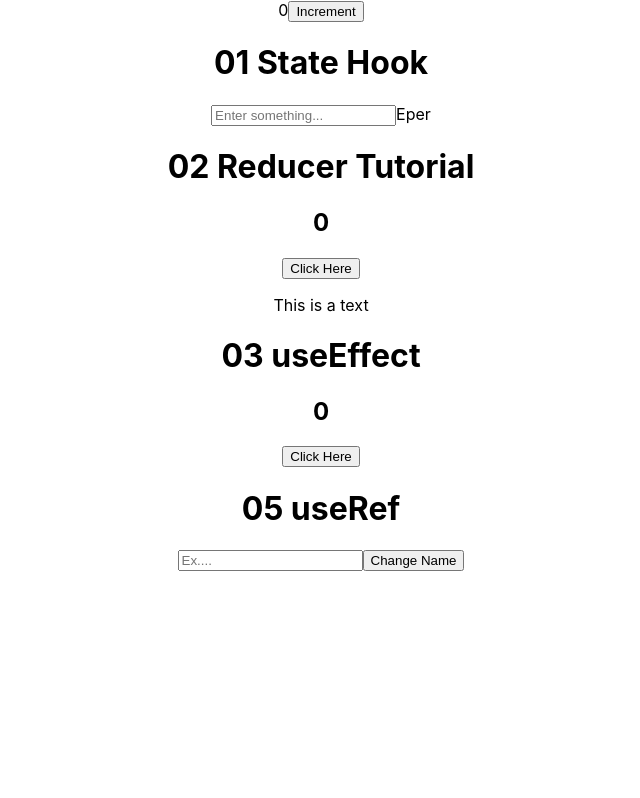
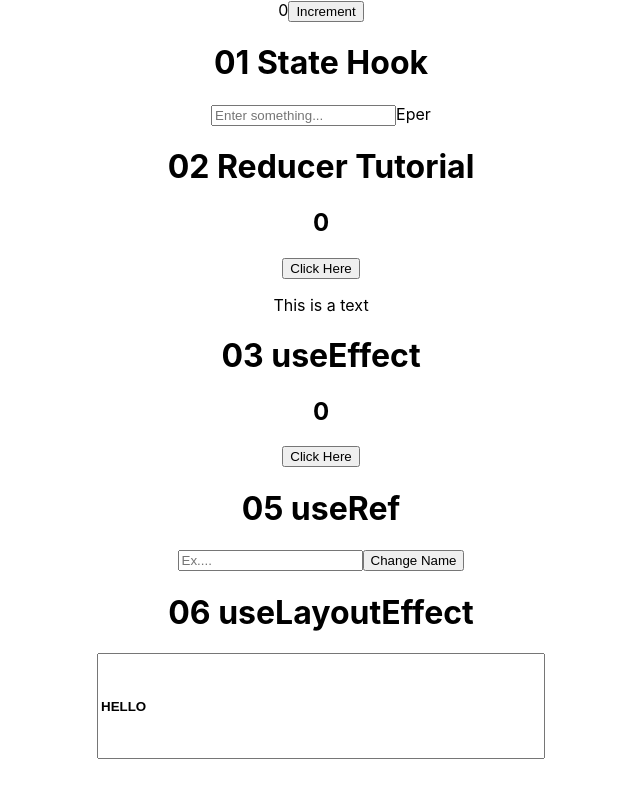
Before and after one commit to jenniferdevega/react-hooks-usestate, a React (Create React App) app: page / in a window 1280 px wide. Shown: the whole page, without its empty margins (319-959 px from the left). Built offline with nearby package versions, Linux system fonts and the light colour scheme; no server answers.

Commit message:
useLayoutEffect usage

```diff
--- /dev/null
+++ b/src/TutorialLayoutEffect.js
@@ -0,0 +1,38 @@
+import { useLayoutEffect, useEffect, useRef } from "react";
+
+const TutorialLayoutEffect = () => {
+    const inputRef = useRef(null);
+
+    /*
+        The useLayoutEffect is called before than useEffect upon rendering.
+        Because useLayoutEffect is fundamentally called in an earlier stage of your page rendering than useEffect.
+        When react recognizes that they need to render the components it goes to different stages:
+            1. Understanding where the component is
+            2. Understanding if there's any changes to the state of the component
+            3. Rendering the component
+            4. Printing the value of the components to the website or actually showing it to the user
+                Here's where it changes between the useEffect and useLayoutEffect
+                    When we call the useEffect, it will do everything it can to show and print the stuff to the user and then call
+                        the useEffect. Most of the time the useEffect is only called after you render the page because it changes so fast
+                        we don't seee the changes appearing.
+                    However, for API calls it takes a while to load the data
+
+                    useEffect is called after everything render to the page and shown to the user, where useLayoutEffect is before
+    */
+    useLayoutEffect(() => {
+        console.log(inputRef.current.value);
+    }, []);
+
+    useEffect(() => {
+        inputRef.current.value = "HELLO";
+    }, []);
+
+    return(
+        <div className="App">
+            <h1>06 useLayoutEffect</h1>
+            <input ref={inputRef} value="PEDRO" style={{width: 440, height: 100, fontWeight:"bold"}} />
+        </div>
+    )
+};
+
+export default TutorialLayoutEffect;
--- a/src/index.js
+++ b/src/index.js
@@ -7,6 +7,7 @@ import TutorialState from './TutorialState';
 import TutorialReducer from './TutorialReducer';
 import TutorialEffect from './TutorialEffect';
 import TutorialRef from './TutorialRef';
+import TutorialLayoutEffect from './TutorialLayoutEffect';
 
 const root = ReactDOM.createRoot(document.getElementById('root'));
 root.render(
@@ -16,6 +17,7 @@ root.render(
     <TutorialReducer />
     <TutorialEffect />
     <TutorialRef />
+    <TutorialLayoutEffect />
   </React.StrictMode>
 );
 
```
